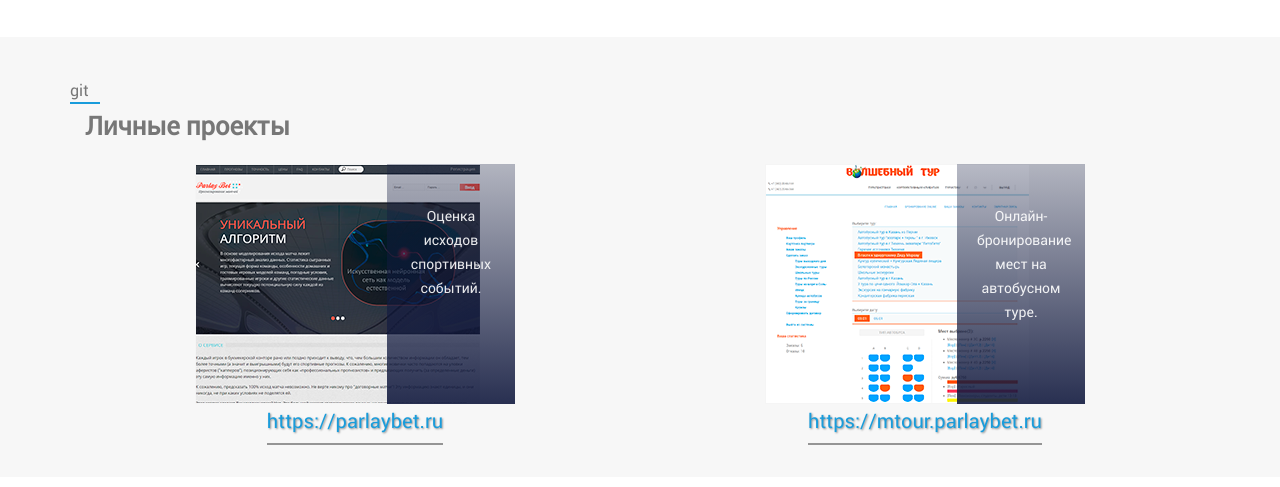
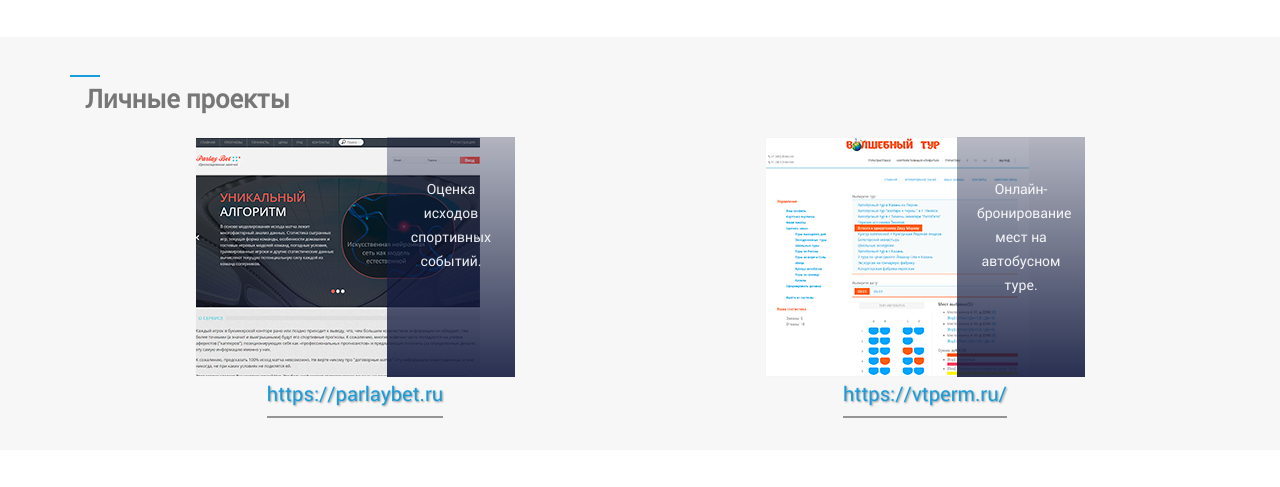
Before and after one commit to Assessor/resume, a website: page app/index.html in a window 1280 px wide. Shown: the part 1823-2310 px from the top of the page. Drawn offline with Linux system fonts and the light colour scheme.

Commit message:
Обновил ссылку на онлайн-бронирование

```diff
--- a/app/index.html
+++ b/app/index.html
@@ -403,7 +403,7 @@
 
     <section class="porfolio-container" id="portfolio">
         <div class="container">
-            <div class="row">git
+            <div class="row">
                 <div class="col-md-12">
                     <header class="header-title">
                         <h2>Личные проекты</h2>
@@ -433,7 +433,7 @@
                             <p>Онлайн-бронирование мест на автобусном туре.</p>
                         </div>
                     </div>
-                    <a class="portfolio-link" href="https://mtour.parlaybet.ru" target="_blank">https://mtour.parlaybet.ru</a>
+                    <a class="portfolio-link" href="https://vtperm.ru/" target="_blank">https://vtperm.ru/</a>
                 </div>
             </div>
         </div>
```
